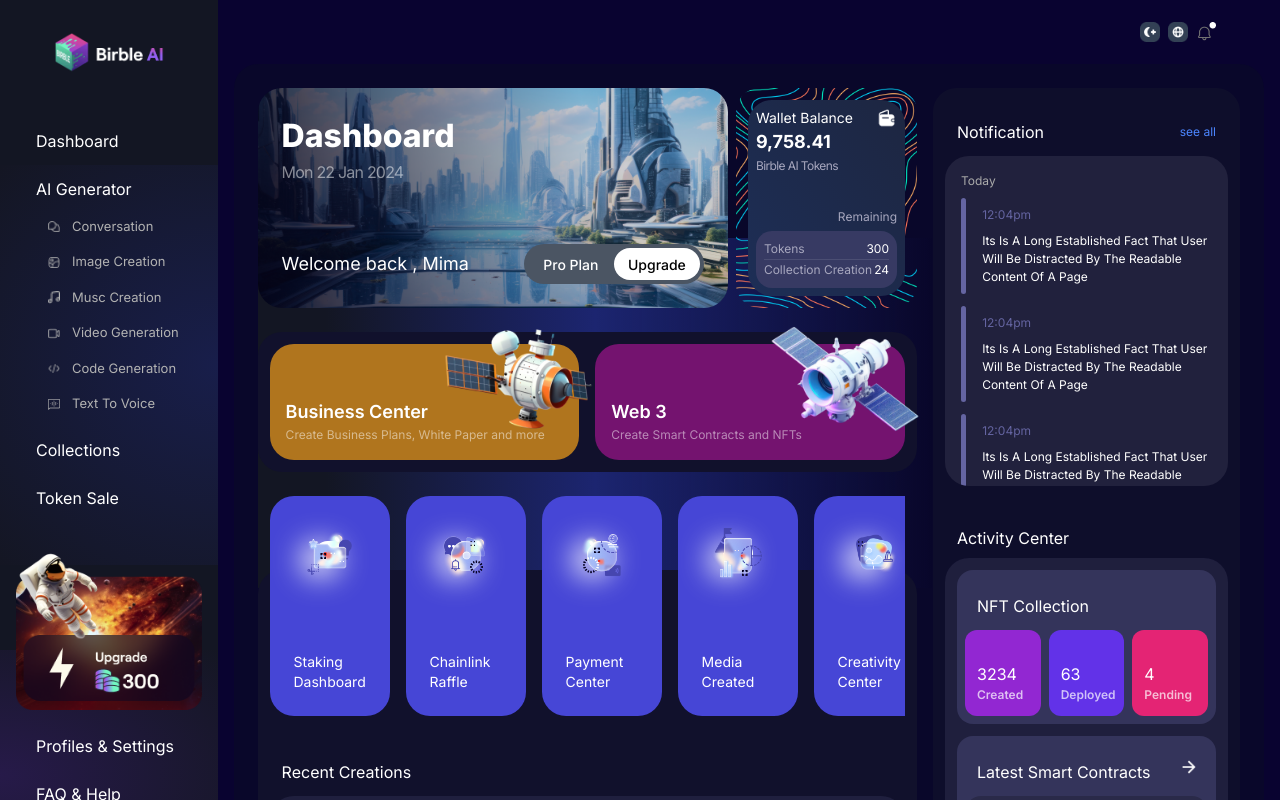
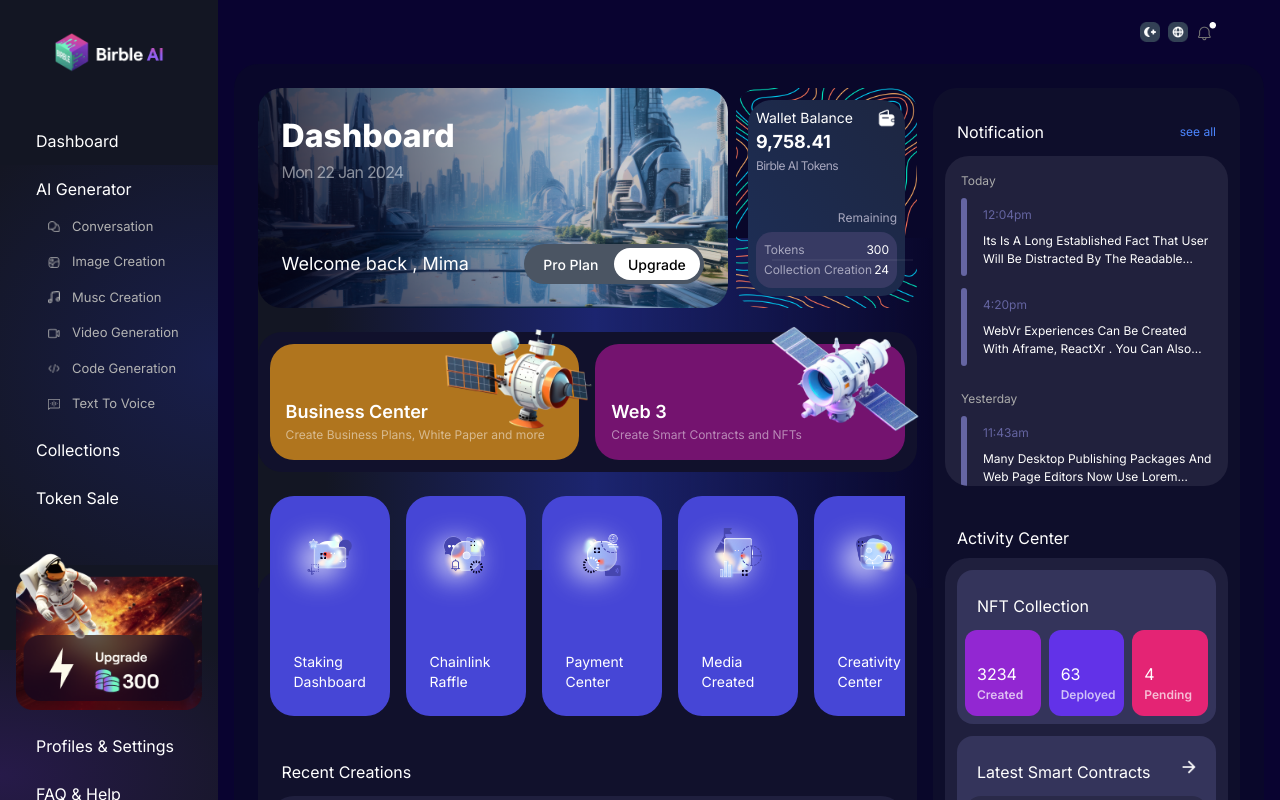
Before and after one commit to stanleynzegwu/birble-ai, a Next.js app: page / in a window 1280 px wide. Shown: the top 800 px of the page. Built offline with nearby package versions, Linux system fonts and the light colour scheme.

Commit message:
new commit

```diff
--- a/app/container/Maincontent.jsx
+++ b/app/container/Maincontent.jsx
@@ -95,19 +95,21 @@ const MainContent = () => {
                 </span>
               </div>
             </div>
-
             <div className="flex flex-col gap-1 text-sm">
               <span className="text-[12px] flex justify-end text-[#A7A7BE]">Remaining</span>
-              <div className="p-2 flex flex-col bg-[#373A63] rounded-2xl text-sm">
+              <div className="relative p-2 flex flex-col bg-[#373A63] rounded-2xl text-sm">
                 {WALLET_DETAILS.map(({ assetName, amount }, index) => (
                   <div
                     key={index}
-                    className="text-[12px] flex justify-between capitalize first:border-b-[.5px] border-[rgb(255,255,255,0.1)]"
+                    className="text-[12px] flex justify-between capitalize"
                   >
                     <span className="text-[#A7A7BE]">{assetName}</span>
                     <span className="">{amount}</span>
                   </div>
                 ))}
+
+                {/* ABSOLUTELY POSITIONED LINE */}
+                <div className="absolute w-full left-4 top-1/2 transform -translate-y-1/2 bg-[rgb(255,255,255,0.1)] h-[1px]" />
               </div>
             </div>
           </div>
--- a/app/globals.css
+++ b/app/globals.css
@@ -157,9 +157,9 @@ input::-ms-input-placeholder {
 
   }
 
-  .leftsidebar {
+  /* .leftsidebar {
     @apply sticky left-0 top-0 z-10 flex w-fit flex-col justify-between overflow-auto;
-  }
+  } */
 
   .rightsidebar {
     @apply sticky right-0 top-0 z-10 flex h-screen w-fit flex-col justify-between  overflow-auto;
--- a/app/page.js
+++ b/app/page.js
@@ -18,7 +18,7 @@ export default function Home() {
                   alt={`icon`}
                   width={20}
                   height={20}
-                  style={{ maxWidth: "100%", height: "auto" }}
+                  style={{ maxWidth: "100%", height: "auto", cursor:'pointer' }}
                 />
                 ))}
               </div>
--- a/src/components/RightSideBarNewsScroll.jsx
+++ b/src/components/RightSideBarNewsScroll.jsx
@@ -26,18 +26,19 @@
 // export default RightSideBarNewsScroll;
 
 "use client";
+
 import React, { useState } from "react";
 import { RIGHTSIBEBAR_NEWS_CONTENT } from "../constants";
 
 const RightSideBarNewsScroll = () => {
-  const [currentMessageIndex, setCurrentMessageIndex] = useState(-1); // Initialize with -1 indicating no message is currently being read
+  const [currentMessage, setCurrentMessage] = useState({when:'',messageIndex:-1}); // Initialize with -1 indicating no message is currently being read
 
-  const handleMouseEnter = (index) => {
-    setCurrentMessageIndex(index);
+  const handleMouseEnter = (when,messageIndex) => {
+    setCurrentMessage({when,messageIndex});
   };
 
   const handleMouseLeave = () => {
-    setCurrentMessageIndex(-1); // Reset when mouse leaves the message
+    setCurrentMessage({when:'',messageIndex:-1}); // Reset when mouse leaves the message
   };
 
   return (
@@ -48,19 +49,19 @@ const RightSideBarNewsScroll = () => {
           <div className="flex flex-col gap-3">
             {messages.map(({ time, details }, messageIndex) => (
               <div
-                className="flex gap-4"
+                className="flex gap-4 w-full"
                 key={messageIndex}
-                onMouseEnter={() => handleMouseEnter(messageIndex)}
+                onMouseEnter={() => handleMouseEnter(when,messageIndex)}
                 onMouseLeave={handleMouseLeave}
               >
                 <div
-                  className={`w-[12px] rounded-[25px] base-transition ${
-                    currentMessageIndex === messageIndex ? "bg-white" : "bg-[#6565A2]"
+                  className={`w-[6px] max-w-[6px] min-w-[6px] rounded-[25px] base-transition ${
+                    currentMessage.when === when && currentMessage.messageIndex === messageIndex ? "bg-white" : "bg-[#6565A2]"
                   }`}
                 />
                 <div className="flex flex-col gap-2 py-2">
                   <span className="text-[#6565A2]">{time}</span>
-                  <p className="capitalize">{details}</p>
+                  <p className="capitalize line-clamp-2">{details}</p>
                 </div>
               </div>
             ))}
--- a/src/components/SearchBar.jsx
+++ b/src/components/SearchBar.jsx
@@ -1,17 +1,19 @@
 const SearchBar = () => {
   return (
     <div className="w-full h-[44px] bg-[#34345B] rounded-[25px] p-1 flex justify-between items-center">
-      <div className="pl-6 flex gap-2 items-center">
+      <div className="pl-6 flex gap-2 items-center min-w-[75%]">
         <img src="/assets/icons/searchIcon.png" alt="searchIcon" />
         <input
           type="text"
-          className="bg-transparent border-none focus:outline-none"
+          className="bg-transparent border-none focus:outline-none w-full"
           placeholder="Search"
         />
       </div>
-      <button className="rounded-[25px] h-full w-[120px] bg-gradient-to-r from-[#AD07C9] to-[#6335E5]">
-        Search
-      </button>
+      <div className="w-[25%] rounded-[25px] h-full flex justify-end">
+        <button className="rounded-[25px] h-full w-[120px] bg-gradient-to-r from-[#AD07C9] to-[#6335E5]">
+          Search
+        </button>
+      </div>
     </div>
   );
 };
--- a/src/constants.js
+++ b/src/constants.js
@@ -36,12 +36,8 @@ export const RIGHTSIBEBAR_NEWS_CONTENT = [
         details: 'Its is a long established fact that user will be distracted by the readable content of a page'
       },
       {
-        time:'12:04pm',
-        details: 'Its is a long established fact that user will be distracted by the readable content of a page'
-      },
-      {
-        time:'12:04pm',
-        details: 'Its is a long established fact that user will be distracted by the readable content of a page'
+        time:'4:20pm',
+        details: 'webVr experiences can be created with Aframe, ReactXr . You can also work on webAr experience with Aframe, but with some limitations'
       },
     ]
   },
@@ -53,8 +49,12 @@ export const RIGHTSIBEBAR_NEWS_CONTENT = [
         details: 'many desktop publishing packages and web page editors now use lorem ipsum as thier model text'
       },
       {
-        time:'11:43am',
+        time:'2:43pm',
         details: 'many desktop publishing packages and web page editors now use lorem ipsum as thier model text'
+      },
+      {
+        time:'6:55pm',
+        details: 'Its is a long established fact that user will be distracted by the readable content of a page'
       },
     ]
   },
```
